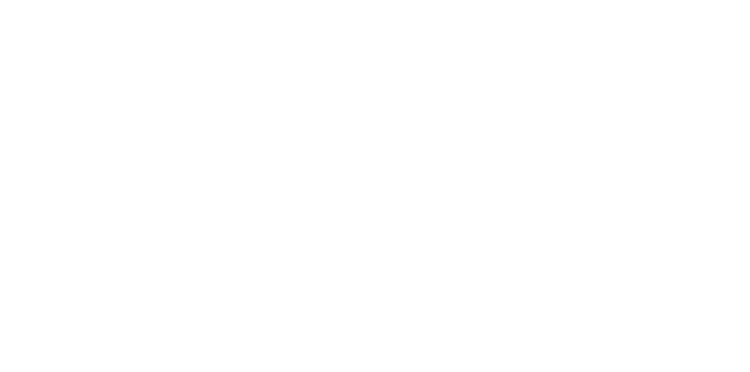
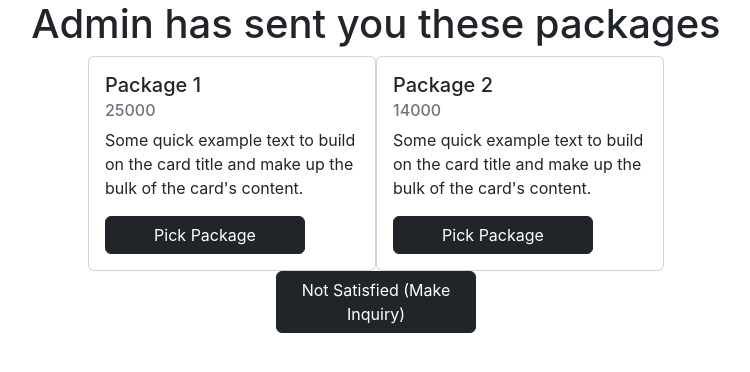
Before and after one commit to maleeshaaa/CSSE_WE_27-AF, a React (Create React App) app in the folder frontend/: page /profile in a window 1280 px wide. Before the commit this address had no page. Shown: the top 372 px of the page, without its empty margins (264-1014 px from the left). Built offline with nearby package versions, Linux system fonts and the light colour scheme.

Commit message:
made changes

```diff
--- a/frontend/src/App.js
+++ b/frontend/src/App.js
@@ -2,6 +2,8 @@
 import { Route, Routes, BrowserRouter } from 'react-router-dom';
 import LoyaltyDB from './pages/loyalty/loyaltydb'
 import TravelPlan from './pages/travel-plan/travel_plan';
+import MyProfile from './pages/package/MyProfile';
+import SinglePackage from './pages/package/SinglePackage';
 
 function App() {
   return (
@@ -10,6 +12,8 @@
         <Routes>
           <Route path="/loyalty-reward" element={<LoyaltyDB />} />
           <Route path="/travel-plan" element={<TravelPlan />} />
+          <Route path="/profile" element={<MyProfile />} />
+          <Route path="/package/:id" element={<SinglePackage />} />
         </Routes>
       </BrowserRouter>
     </div>
--- a/frontend/src/pages/package/MyProfile.js
+++ b/frontend/src/pages/package/MyProfile.js
@@ -1,23 +1,37 @@
-import React from 'react'
+import React, { useState } from 'react'
+import PackageCard from './PackageCard'
 
 const MyProfile = () => {
 
     const [packages, setPackages] = useState([
         {
-        "packageName":"Package 1",
+            "id": 1,
+            "packageName": "Package 1",
             "packagePrice": 25000,
         },
         {
-        "packageName":"Package 2",
+            "id": 2,
+            "packageName": "Package 2",
             "packagePrice": 14000,
         }
-
     ])
     return (
         <div>
-        {packages ? (
+            {packages.length > 0 ? (
+                <div className='d-flex flex-column justify-content-center align-items-center'>
                     <h1>Admin has sent you these packages</h1>
-        ):
+                    <div className='d-flex justify-content-center'>
+                        {
+                            packages.map(((item) => (
+                                <PackageCard item={item} />
+                            )))
+
+                        }
+
+                    </div>
+                    <button type="button" class="btn btn-dark" style={{ width:'200px' }}>Not Satisfied (Make Inquiry)</button>
+                </div>
+            ) :
                 <div>No packages</div>
             }
 
--- /dev/null
+++ b/frontend/src/pages/package/PackageCard.js
@@ -0,0 +1,20 @@
+import React from 'react'
+import { useNavigate } from 'react-router-dom';
+
+const PackageCard = ({ item }) => {
+    const navigate = useNavigate();
+
+    return (
+        <div class="card" style={{width: '18rem'}}>
+            <div class="card-body">
+                <h5 class="card-title">{item.packageName}</h5>
+                <h6 class="card-subtitle mb-2 text-muted">{item.packagePrice}</h6>
+                <p class="card-text">Some quick example text to build on the card title and make up the bulk of the card's content.</p>
+                <button type="button" class="btn btn-dark" style={{ width:'200px' }} onClick={()=>navigate(`/package/${item.id}`)}>Pick Package</button>
+
+            </div>
+        </div>
+    )
+}
+
+export default PackageCard
--- /dev/null
+++ b/frontend/src/pages/package/SinglePackage.js
@@ -0,0 +1,15 @@
+import React from 'react'
+import { useParams } from 'react-router-dom';
+
+const SinglePackage = () => {
+
+    const { id } = useParams();
+
+  return (
+    <div>
+      {id}
+    </div>
+  )
+}
+
+export default SinglePackage
```
Lines whose indentation alone changed are shown as unchanged.
